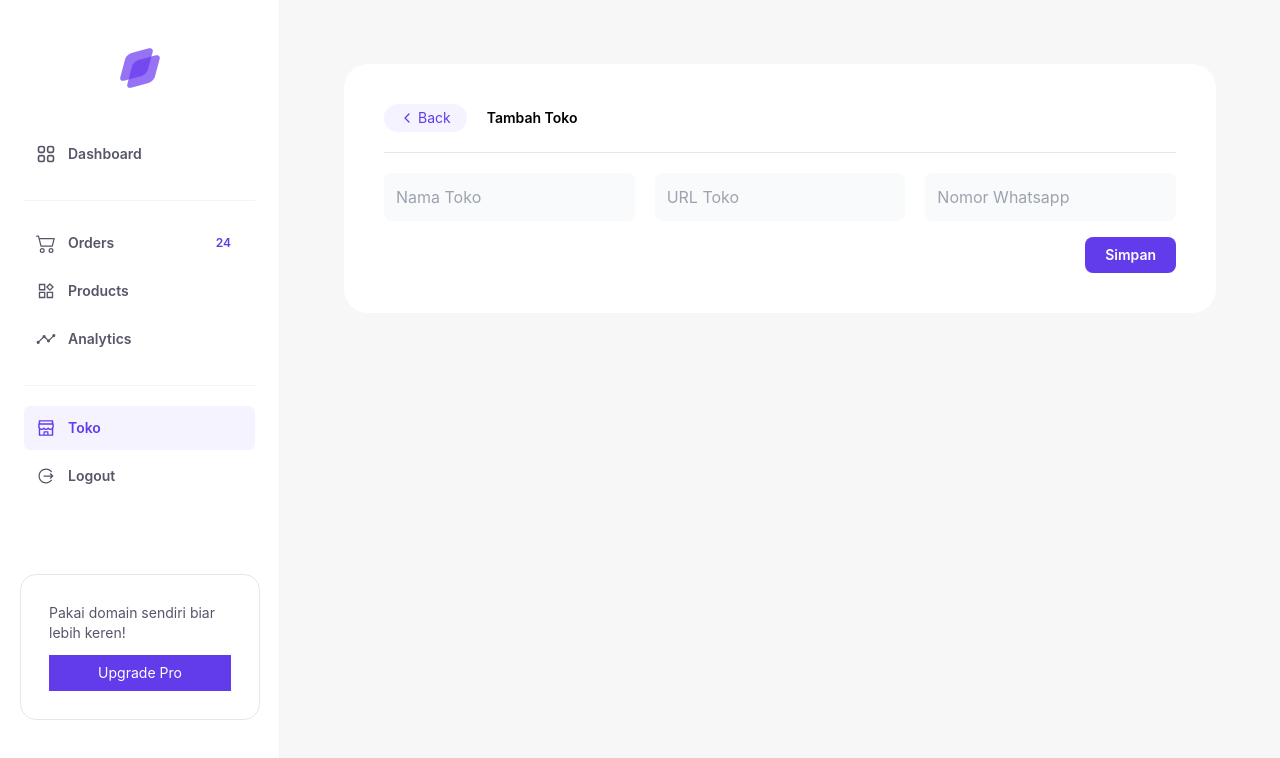
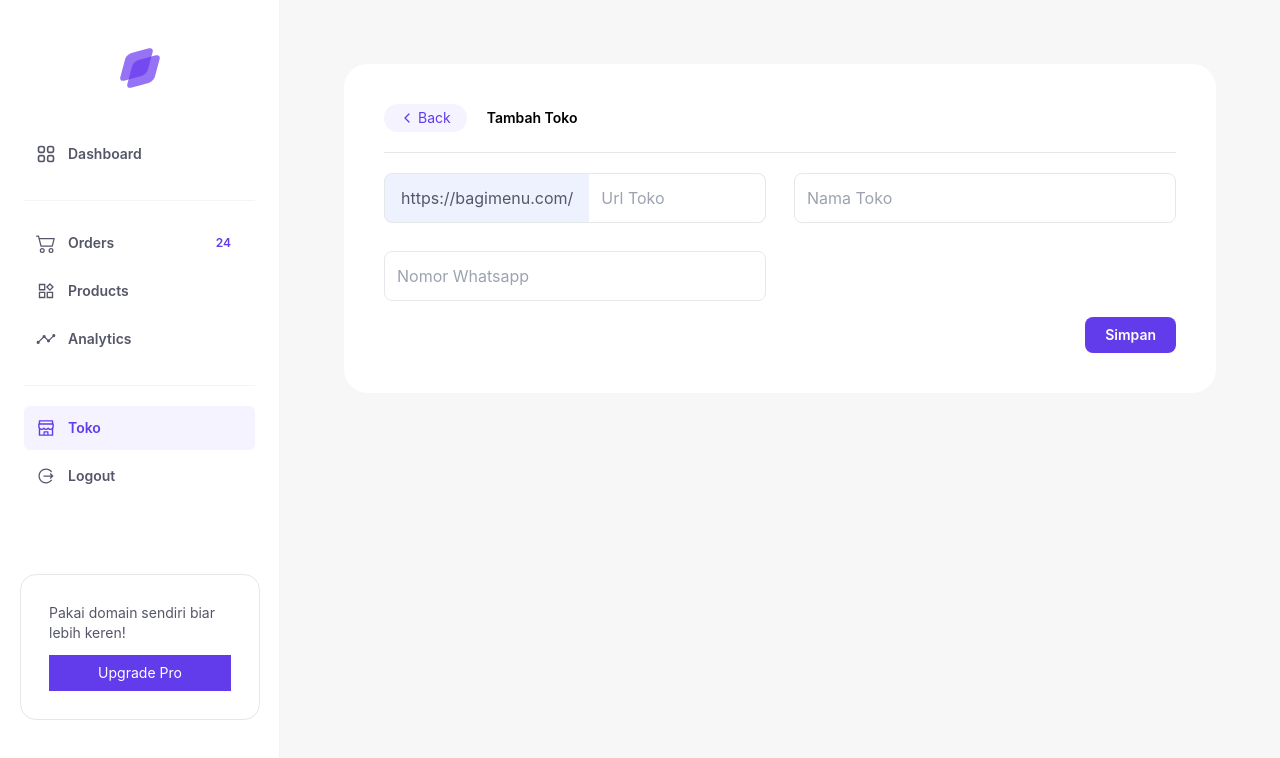
Before and after one commit to armanrozika/bagimenu, a React (Vite) app: page /stores/create in a window 1280 px wide. Shown: the top 758 px of the page. Built offline with nearby package versions, Linux system fonts and the light colour scheme; no server answers; sample sign-in values are in the browser's storage; what @convex-dev/react-query would draw is missing.

Commit message:
fix width for private wrapper

```diff
--- a/src/routeTree.gen.ts
+++ b/src/routeTree.gen.ts
@@ -20,6 +20,7 @@ import { Route as IndexImport } from './routes/index'
 import { Route as PrivateStoresIndexImport } from './routes/_private.stores/index'
 import { Route as PrivateDashboardIndexImport } from './routes/_private.dashboard/index'
 import { Route as PrivateStoresCreateImport } from './routes/_private.stores/create'
+import { Route as PrivateStoresEditIdImport } from './routes/_private.stores/edit.$id'
 
 // Create/Update Routes
 
@@ -65,6 +66,11 @@ const PrivateDashboardIndexRoute = PrivateDashboardIndexImport.update({
 
 const PrivateStoresCreateRoute = PrivateStoresCreateImport.update({
   path: '/stores/create',
+  getParentRoute: () => PrivateRoute,
+} as any)
+
+const PrivateStoresEditIdRoute = PrivateStoresEditIdImport.update({
+  path: '/stores/edit/$id',
   getParentRoute: () => PrivateRoute,
 } as any)
 
@@ -135,6 +141,13 @@ declare module '@tanstack/react-router' {
       preLoaderRoute: typeof PrivateStoresIndexImport
       parentRoute: typeof PrivateImport
     }
+    '/_private/stores/edit/$id': {
+      id: '/_private/stores/edit/$id'
+      path: '/stores/edit/$id'
+      fullPath: '/stores/edit/$id'
+      preLoaderRoute: typeof PrivateStoresEditIdImport
+      parentRoute: typeof PrivateImport
+    }
   }
 }
 
@@ -144,12 +157,14 @@ interface PrivateRouteChildren {
   PrivateStoresCreateRoute: typeof PrivateStoresCreateRoute
   PrivateDashboardIndexRoute: typeof PrivateDashboardIndexRoute
   PrivateStoresIndexRoute: typeof PrivateStoresIndexRoute
+  PrivateStoresEditIdRoute: typeof PrivateStoresEditIdRoute
 }
 
 const PrivateRouteChildren: PrivateRouteChildren = {
   PrivateStoresCreateRoute: PrivateStoresCreateRoute,
   PrivateDashboardIndexRoute: PrivateDashboardIndexRoute,
   PrivateStoresIndexRoute: PrivateStoresIndexRoute,
+  PrivateStoresEditIdRoute: PrivateStoresEditIdRoute,
 }
 
 const PrivateRouteWithChildren =
@@ -165,6 +180,7 @@ export interface FileRoutesByFullPath {
   '/stores/create': typeof PrivateStoresCreateRoute
   '/dashboard': typeof PrivateDashboardIndexRoute
   '/stores': typeof PrivateStoresIndexRoute
+  '/stores/edit/$id': typeof PrivateStoresEditIdRoute
 }
 
 export interface FileRoutesByTo {
@@ -177,6 +193,7 @@ export interface FileRoutesByTo {
   '/stores/create': typeof PrivateStoresCreateRoute
   '/dashboard': typeof PrivateDashboardIndexRoute
   '/stores': typeof PrivateStoresIndexRoute
+  '/stores/edit/$id': typeof PrivateStoresEditIdRoute
 }
 
 export interface FileRoutesById {
@@ -190,6 +207,7 @@ export interface FileRoutesById {
   '/_private/stores/create': typeof PrivateStoresCreateRoute
   '/_private/dashboard/': typeof PrivateDashboardIndexRoute
   '/_private/stores/': typeof PrivateStoresIndexRoute
+  '/_private/stores/edit/$id': typeof PrivateStoresEditIdRoute
 }
 
 export interface FileRouteTypes {
@@ -204,6 +222,7 @@ export interface FileRouteTypes {
     | '/stores/create'
     | '/dashboard'
     | '/stores'
+    | '/stores/edit/$id'
   fileRoutesByTo: FileRoutesByTo
   to:
     | '/'
@@ -215,6 +234,7 @@ export interface FileRouteTypes {
     | '/stores/create'
     | '/dashboard'
     | '/stores'
+    | '/stores/edit/$id'
   id:
     | '__root__'
     | '/'
@@ -226,6 +246,7 @@ export interface FileRouteTypes {
     | '/_private/stores/create'
     | '/_private/dashboard/'
     | '/_private/stores/'
+    | '/_private/stores/edit/$id'
   fileRoutesById: FileRoutesById
 }
 
@@ -275,7 +296,8 @@ export const routeTree = rootRoute
       "children": [
         "/_private/stores/create",
         "/_private/dashboard/",
-        "/_private/stores/"
+        "/_private/stores/",
+        "/_private/stores/edit/$id"
       ]
     },
     "/login": {
@@ -301,6 +323,10 @@ export const routeTree = rootRoute
     "/_private/stores/": {
       "filePath": "_private.stores/index.tsx",
       "parent": "/_private"
+    },
+    "/_private/stores/edit/$id": {
+      "filePath": "_private.stores/edit.$id.tsx",
+      "parent": "/_private"
     }
   }
 }
--- a/src/routes/_private.stores/create.tsx
+++ b/src/routes/_private.stores/create.tsx
@@ -12,28 +12,36 @@ function CreateToko() {
     <div>
       <BackTitle backTo="/stores" title="Tambah Toko" />
       <form onSubmit={storeForm.handleSubmit(submitCreateForm)}>
-        <div className="grid grid-cols-3 gap-5">
+        <div className="grid grid-cols-2 gap-7">
+          <div className="flex items-center w-full mr-5 border border-gray-200 rounded-lg bg-indigo-50">
+            <p className="px-4 text-hitampudar">https://bagimenu.com/</p>
+            <input
+              {...storeForm.register("url")}
+              required
+              type="text"
+              placeholder="Url Toko"
+              className="w-full p-3 rounded-r-lg "
+            />
+          </div>
+          <div>
             <input
               {...storeForm.register("name")}
               required
               type="text"
               placeholder="Nama Toko"
-            className="p-3 rounded-lg bg-gray-50"
+              className="w-full p-3 border border-gray-200 rounded-lg"
             />
-          <input
-            {...storeForm.register("url")}
-            required
-            type="text"
-            placeholder="URL Toko"
-            className="p-3 rounded-lg bg-gray-50"
-          />
+          </div>
+
+          <div>
             <input
               {...storeForm.register("whatsapp")}
               required
               type="text"
               placeholder="Nomor Whatsapp"
-            className="p-3 rounded-lg bg-gray-50"
+              className="w-full p-3 border border-gray-200 rounded-lg "
             />
+          </div>
         </div>
         <div className="flex justify-end mt-4">
           <button
--- /dev/null
+++ b/src/routes/_private.stores/edit.$id.tsx
@@ -0,0 +1,9 @@
+import { createFileRoute } from '@tanstack/react-router'
+
+export const Route = createFileRoute('/_private/stores/edit/$id')({
+  component: EditStores,
+})
+
+function EditStores() {
+  return <div>Hello /_private/stores/edit!</div>
+}
--- a/src/routes/_private.stores/index.tsx
+++ b/src/routes/_private.stores/index.tsx
@@ -29,23 +29,34 @@ function Toko() {
       return (
         <div
           key={store._id}
-          className="grid items-center grid-cols-12 p-5 mt-5 text-sm border border-gray-200 rounded-2xl"
+          className="grid items-center grid-cols-12 mt-5 text-sm transition border border-gray-200 p-7 rounded-2xl hover:bg-gray-50"
         >
           <div className="flex items-center col-span-6">
-            <IoStorefrontOutline className="mr-3 text-4xl text-indigo-400" />
+            <IoStorefrontOutline className="mr-5 text-4xl text-indigo-400" />
             <div>
               <h1 className="font-semibold text-hitampudar">{store.name}</h1>
-              <p className="text-gray-400 ">{store.url}</p>
+              <Link
+                to="/stores/gsgsgs"
+                target="_blank"
+                className="text-indigo-400"
+              >
+                bagimenu.com/{store.url}
+              </Link>
             </div>
           </div>
           <div className="col-span-3">
             <div className="flex items-center my-2">
-              <MdOutlineWhatsapp className="mr-2 text-2xl text-green-600" />
-              <p>{store.whatsapp}</p>
+              <MdOutlineWhatsapp className="mr-2 text-2xl text-green-500" />
+              <p className="text-hitampudar">{store.whatsapp}</p>
             </div>
           </div>
           <div className="flex justify-end col-span-3">
-            <p className="underline text-ungu">Edit</p>
+            <Link
+              to={`/stores/edit/${store._id}`}
+              className="underline text-ungu"
+            >
+              Edit
+            </Link>
           </div>
         </div>
       );
--- a/src/routes/_private.tsx
+++ b/src/routes/_private.tsx
@@ -30,7 +30,7 @@ function PrivateWrapper() {
           <CiMenuFries />
         </div>
         <Sidebar isOpen={isOpen} setIsOpen={setIsOpen} />
-        <div className="w-full p-5 lg:p-16">
+        <div className="w-full p-5 lg:p-16 max-w-[1200px] mx-auto">
           <div className="bg-white p-5 lg:p-10 rounded-3xl mt-[50px] lg:mt-0">
             <Outlet />
           </div>
```
Lines whose indentation alone changed are shown as unchanged.
